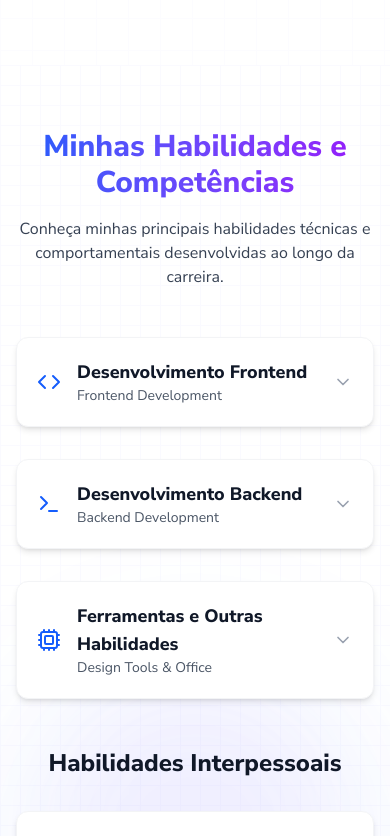
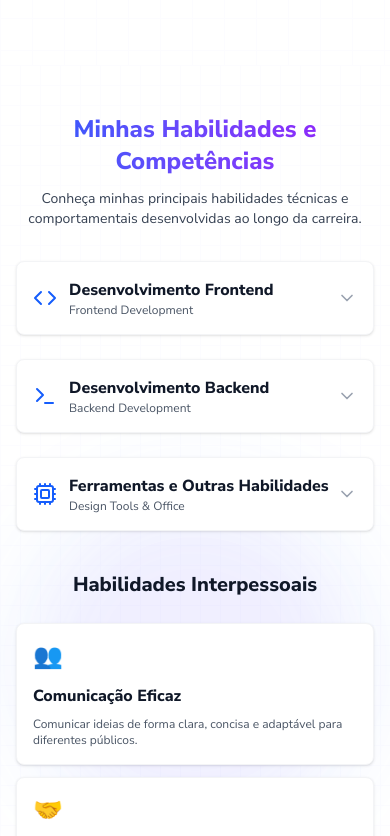
Before and after one commit to Jeffinp/jefersonreis.portifolio, a React (Vite) app: page / in a window 390 px wide. Shown: the part 4543-5379 px from the top of the page. Built offline with nearby package versions, Linux system fonts and the light colour scheme.

Commit message:
melhoria geral

```diff
--- a/src/containers/Skills.jsx
+++ b/src/containers/Skills.jsx
@@ -6,7 +6,7 @@ import { debounce } from '../utils';
 
 /**
  * Hook personalizado para gerenciar animações baseadas em visibilidade
- * Simplificado e otimizado para melhor performance
+ * Otimizado para melhor performance e simplicidade
  */
 const useAnimatedVisibility = (threshold = 0.2, once = true) => {
     const controls = useAnimation();
@@ -31,7 +31,6 @@ const AnimatedSection = memo(({
     delay = 0,
     className = "",
     threshold = 0.2,
-    animation = "fadeUp"
 }) => {
     const { ref, controls } = useAnimatedVisibility(threshold);
 
@@ -80,15 +79,15 @@ const SkillBar = memo(({ name, percentage, delay, isVisible }) => (
             delay: isVisible ? delay * 0.1 : 0,
             ease: "easeOut"
         }}
-        className="mb-5"
+        className="mb-4 md:mb-5"
     >
-        <div className="flex justify-between mb-1.5">
-            <span className="text-xs sm:text-sm font-medium text-gray-800 dark:text-gray-200">
+        <div className="flex justify-between items-center mb-1.5">
+            <span className="text-xs font-medium text-gray-800 dark:text-gray-200 sm:text-sm">
                 {name}
             </span>
             <div className="flex items-center gap-1">
                 <span
-                    className={`text-xs sm:text-sm font-medium ${percentage === 100
+                    className={`text-xs font-medium sm:text-sm ${percentage === 100
                         ? "text-amber-500 dark:text-amber-400"
                         : "text-gray-600 dark:text-gray-300"
                     }`}
@@ -96,11 +95,11 @@ const SkillBar = memo(({ name, percentage, delay, isVisible }) => (
                     {percentage}%
                 </span>
                 {percentage === 100 && (
-                    <Sparkles className="w-3 h-3 sm:w-4 sm:h-4 text-amber-500 dark:text-amber-400" />
+                    <Sparkles className="w-3 h-3 text-amber-500 dark:text-amber-400 sm:w-4 sm:h-4" />
                 )}
             </div>
         </div>
-        <div className="relative w-full h-2.5 bg-gray-200 dark:bg-gray-700 rounded-full overflow-hidden">
+        <div className="relative w-full h-2 bg-gray-200 dark:bg-gray-700 rounded-full overflow-hidden sm:h-2.5">
             <motion.div
                 className="absolute top-0 left-0 h-full rounded-full bg-gradient-to-r from-blue-500 to-indigo-600 dark:from-blue-400 dark:to-indigo-500"
                 initial={{ width: 0 }}
@@ -148,26 +147,26 @@ const SkillSection = memo(({ title, icon, skills, id, openSection, toggleSection
 
     return (
         <motion.div
-            className="bg-white dark:bg-slate-800 backdrop-blur-sm rounded-xl border border-gray-100 dark:border-gray-700 shadow-md hover:shadow-lg transition-shadow duration-300"
+            className="bg-white dark:bg-slate-800/95 backdrop-blur-sm rounded-lg border border-gray-100 dark:border-gray-700/50 shadow-sm hover:shadow-md transition-shadow duration-300 md:rounded-xl"
             initial={{ opacity: 0, y: 20 }}
             animate={{ opacity: 1, y: 0 }}
             transition={{ duration: 0.5, ease: "easeOut" }}
         >
             <button
                 onClick={() => toggleSection(id)}
-                className="w-full px-5 py-5 flex items-center justify-between text-left focus:outline-none focus:ring-2 focus:ring-blue-500 focus:ring-offset-2 dark:focus:ring-offset-slate-800 rounded-xl transition-colors"
+                className="w-full px-4 py-4 flex items-center justify-between text-left focus:outline-none focus:ring-2 focus:ring-blue-500 focus:ring-offset-2 dark:focus:ring-offset-slate-800 rounded-lg transition-colors md:px-5 md:py-5 md:rounded-xl"
                 aria-expanded={isExpanded}
                 aria-controls={`content-${id}`}
             >
-                <div className="flex items-center gap-4">
-                    <span className="flex-shrink-0 text-2xl sm:text-3xl text-blue-600 dark:text-blue-400">
+                <div className="flex items-center gap-3 md:gap-4">
+                    <span className="flex-shrink-0 text-xl text-blue-600 dark:text-blue-400 sm:text-2xl md:text-3xl">
                         {icon}
                     </span>
                     <div>
-                        <h3 className="text-lg font-bold text-gray-900 dark:text-white">
+                        <h3 className="text-base font-bold text-gray-900 dark:text-white md:text-lg">
                             {title}
                         </h3>
-                        <p className="text-sm text-gray-600 dark:text-gray-300">
+                        <p className="text-xs text-gray-600 dark:text-gray-300 sm:text-sm">
                             {id === 'frontend' ? 'Frontend Development' :
                                 id === 'backend' ? 'Backend Development' :
                                     'Design Tools & Office'}
@@ -193,7 +192,7 @@ const SkillSection = memo(({ title, icon, skills, id, openSection, toggleSection
                         animate="visible"
                         exit="exit"
                     >
-                        <div className="px-5 py-5 border-t border-gray-100 dark:border-gray-700">
+                        <div className="px-4 py-4 border-t border-gray-100 dark:border-gray-700/50 md:px-5 md:py-5">
                             {skills.map((skill, index) => (
                                 <SkillBar
                                     key={`${id}-${index}`}
@@ -222,15 +221,15 @@ const StatItem = memo(({ index, skill }) => {
 
     return (
         <AnimatedSection delay={0.2 + index * 0.1} className="h-full">
-            <div className="h-full bg-white dark:bg-slate-800 backdrop-blur-sm rounded-xl border border-gray-100 dark:border-gray-700 shadow-md hover:shadow-lg transition-all duration-300 group">
-                <div className="p-5 sm:p-6 h-full flex flex-col">
-                    <span className="text-3xl mb-4 block transition-transform duration-300 group-hover:scale-110 group-hover:text-blue-500 dark:group-hover:text-blue-400">
+            <div className="h-full bg-white dark:bg-slate-800/95 backdrop-blur-sm rounded-lg border border-gray-100 dark:border-gray-700/50 shadow-sm hover:shadow-md transition-all duration-300 group md:rounded-xl">
+                <div className="p-4 h-full flex flex-col sm:p-5">
+                    <span className="text-2xl mb-3 block transition-transform duration-300 group-hover:scale-110 group-hover:text-blue-500 dark:group-hover:text-blue-400 sm:text-3xl md:mb-4">
                         {emoji}
                     </span>
-                    <h4 className="text-lg font-bold text-gray-900 dark:text-white mb-2">
+                    <h4 className="text-base font-bold text-gray-900 dark:text-white mb-2 md:text-lg">
                         {skill.title}
                     </h4>
-                    <p className="text-sm text-gray-600 dark:text-gray-300 mt-auto">
+                    <p className="text-xs text-gray-600 dark:text-gray-300 mt-auto sm:text-sm">
                         {skill.description}
                     </p>
                 </div>
@@ -293,7 +292,7 @@ const getSoftSkills = (t) => [
 
 /**
  * Componente principal Skills
- * Completamente redesenhado com foco em responsividade, acessibilidade e
+ * Redesenhado com foco em responsividade, acessibilidade e
  * estética moderna usando Tailwind CSS
  */
 const Skills = () => {
@@ -352,43 +351,43 @@ const Skills = () => {
         <section
             id="skills"
             ref={sectionRef}
-            className="relative py-16 sm:py-20 lg:py-24 overflow-hidden"
+            className="relative py-12 overflow-hidden sm:py-16 lg:py-20 xl:py-24"
             aria-labelledby="skills-heading"
         >
             {/* Background com padrão de grade responsivo */}
             <div
-                className="absolute inset-0 opacity-[0.03] dark:opacity-[0.07] -z-10"
+                className="absolute inset-0 opacity-[0.02] dark:opacity-[0.05] -z-10"
                 style={{
                     backgroundImage: `linear-gradient(to right, #6366f1 1px, transparent 1px), linear-gradient(to bottom, #6366f1 1px, transparent 1px)`,
-                    backgroundSize: `clamp(20px, 5vw, 40px) clamp(20px, 5vw, 40px)`,
+                    backgroundSize: `clamp(20px, 4vw, 40px) clamp(20px, 4vw, 40px)`,
                 }}
             />
 
             {/* Efeitos de gradiente com posicionamento melhorado */}
             <div className="absolute inset-0 overflow-hidden -z-10 pointer-events-none">
-                <div className="absolute left-1/2 top-1/2 w-full max-w-3xl aspect-square bg-blue-500/5 dark:bg-blue-500/10 blur-3xl rounded-full -translate-x-1/2 -translate-y-1/2" />
-                <div className="absolute left-1/2 top-1/2 w-full max-w-2xl aspect-square bg-purple-500/5 dark:bg-purple-500/10 blur-3xl rounded-full -translate-x-1/2 -translate-y-1/2 scale-75" />
+                <div className="absolute left-1/2 top-1/2 w-full max-w-2xl aspect-square bg-blue-500/5 dark:bg-blue-500/10 blur-2xl rounded-full -translate-x-1/2 -translate-y-1/2 md:max-w-3xl md:blur-3xl" />
+                <div className="absolute left-1/2 top-1/2 w-full max-w-xl aspect-square bg-purple-500/5 dark:bg-purple-500/10 blur-2xl rounded-full -translate-x-1/2 -translate-y-1/2 scale-75 md:max-w-2xl md:blur-3xl" />
             </div>
 
             <div className="relative z-10 container mx-auto px-4 sm:px-6 lg:px-8">
-                <div className="max-w-4xl mx-auto">
+                <div className="max-w-3xl mx-auto lg:max-w-4xl">
                     {/* Cabeçalho da seção - Melhorado com espaçamento e tipografia responsivos */}
-                    <AnimatedSection delay={0} className="text-center mb-12 sm:mb-16">
+                    <AnimatedSection delay={0} className="text-center mb-8 sm:mb-10 lg:mb-12">
                         <h2
                             id="skills-heading"
-                            className="text-3xl sm:text-4xl lg:text-5xl font-bold mb-4 sm:mb-6 bg-clip-text text-transparent bg-gradient-to-r from-blue-600 to-purple-600 dark:from-blue-400 dark:to-purple-400"
+                            className="text-2xl font-bold mb-3 bg-clip-text text-transparent bg-gradient-to-r from-blue-600 to-purple-600 dark:from-blue-400 dark:to-purple-400 sm:text-3xl md:text-4xl lg:text-5xl sm:mb-4 md:mb-5"
                         >
                             {t('skills.title')}
                         </h2>
-                        <p className="text-base text-gray-700 dark:text-gray-300 max-w-2xl mx-auto">
+                        <p className="text-sm text-gray-700 dark:text-gray-300 max-w-2xl mx-auto sm:text-base">
                             {t('skills.description')}
                         </p>
                     </AnimatedSection>
 
                     {/* Seções de habilidades técnicas com espaçamento consistente */}
-                    <div className="space-y-4 sm:space-y-6 mb-12 sm:mb-16">
+                    <div className="space-y-3 mb-10 sm:space-y-4 md:space-y-5 lg:mb-12">
                         <AnimatedSection delay={0.1}>
-                            <div className="mb-8">
+                            <div className="mb-6">
                                 <SkillSection
                                     id="frontend"
                                     title={t('skills.sections.frontend.title')}
@@ -402,7 +401,7 @@ const Skills = () => {
                         </AnimatedSection>
 
                         <AnimatedSection delay={0.2}>
-                            <div className="mb-8">
+                            <div className="mb-6">
                                 <SkillSection
                                     id="backend"
                                     title={t('skills.sections.backend.title')}
@@ -416,7 +415,7 @@ const Skills = () => {
                         </AnimatedSection>
 
                         <AnimatedSection delay={0.3}>
-                            <div className="mb-8">
+                            <div className="mb-6">
                                 <SkillSection
                                     id="design"
                                     title={t('skills.sections.tools.title')}
@@ -431,14 +430,14 @@ const Skills = () => {
                     </div>
 
                     {/* Soft skills com subtítulo melhorado */}
-                    <AnimatedSection delay={0.4} className="mb-8">
-                        <h3 className="text-2xl font-bold text-center mb-6 text-gray-900 dark:text-white">
+                    <AnimatedSection delay={0.4} className="mb-6 sm:mb-8">
+                        <h3 className="text-xl font-bold text-center mb-4 text-gray-900 dark:text-white sm:text-2xl sm:mb-6">
                             {t('skills.softSkills.title')}
                         </h3>
                     </AnimatedSection>
 
                     {/* Grid responsivo de soft skills com alturas iguais */}
-                    <div className="grid grid-cols-1 sm:grid-cols-2 lg:grid-cols-4 gap-4 sm:gap-6">
+                    <div className="grid grid-cols-1 gap-3 sm:grid-cols-2 sm:gap-4 md:gap-5 lg:grid-cols-4">
                         {softSkills.map((skill, index) => (
                             <StatItem key={index} index={index} skill={skill} />
                         ))}
```
Lines whose indentation alone changed are shown as unchanged.
